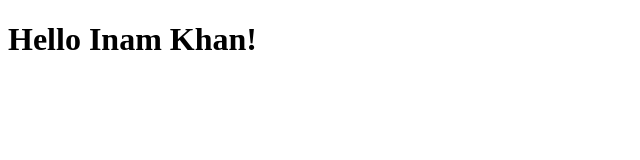
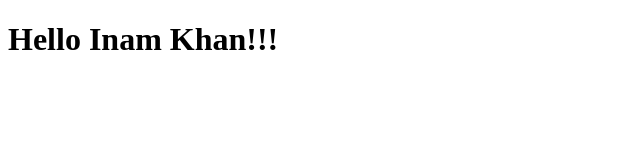
Before and after one commit to Inamkhanpk/bootcamp2020-assignment2, a React (Create React App) app: page / in a window 1280 px wide. Shown: the top 160 px of the page, without its empty margins (0-640 px from the left). Built offline with nearby package versions, Linux system fonts and the light colour scheme.

Commit message:
change name

```diff
--- a/src/App.js
+++ b/src/App.js
@@ -4,7 +4,7 @@ import React from 'react';
 function App() {
   return (
     <div >
-     <h1>Hello Inam Khan! </h1>
+     <h1>Hello Inam Khan!!! </h1>
     </div>
   );
 }
```
